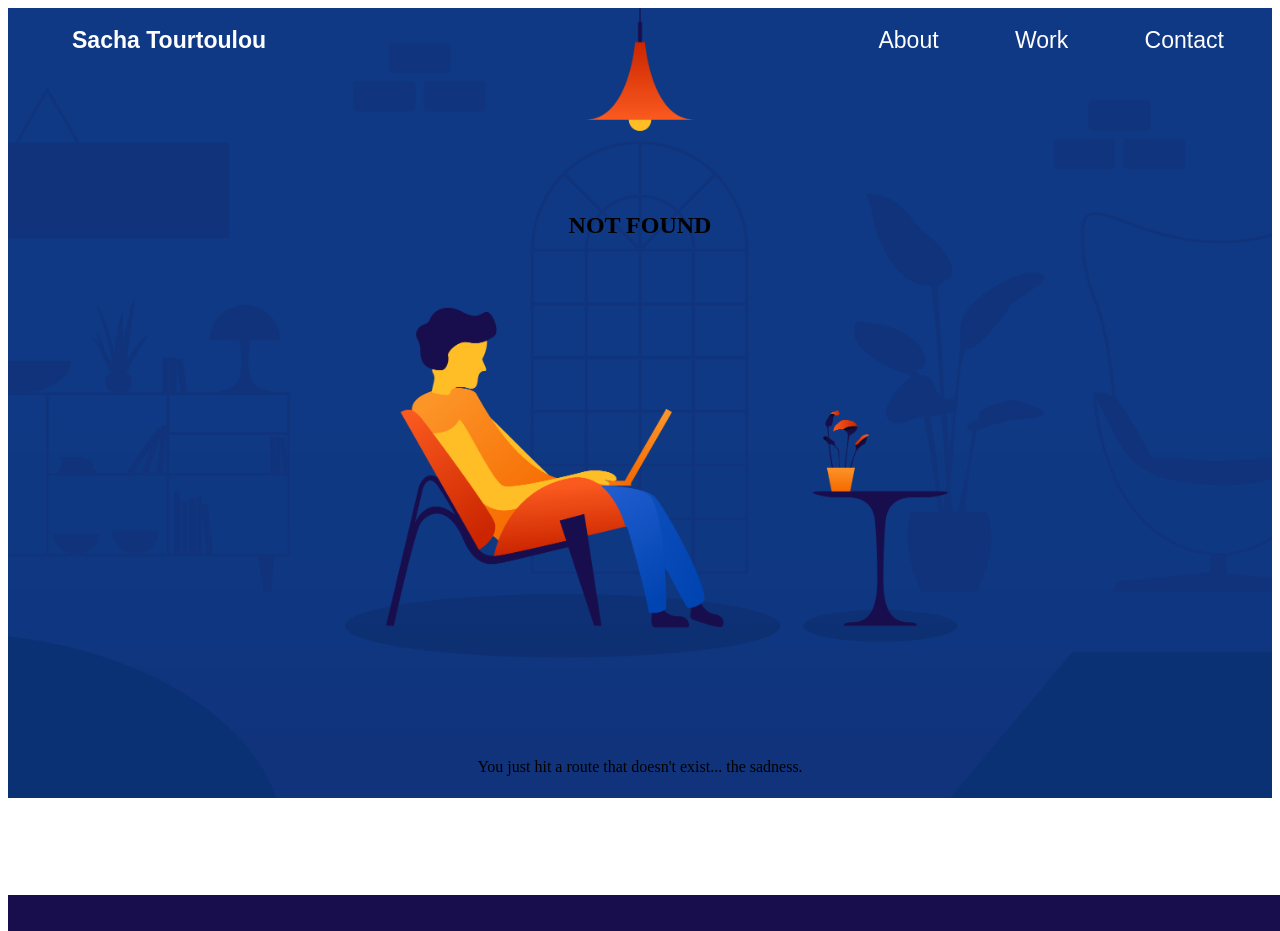
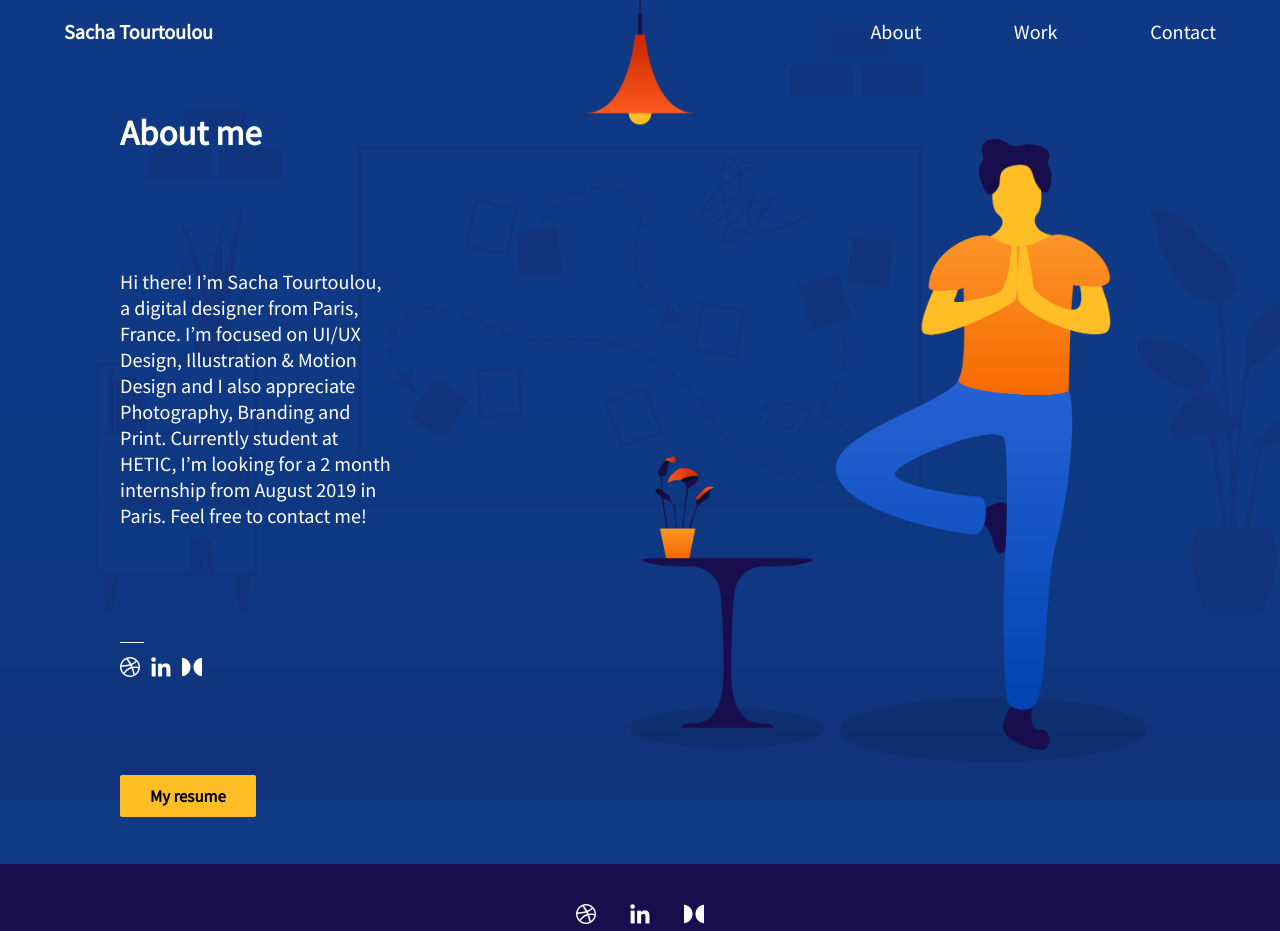
Before and after one commit to RomainMaillot/sachaTourtoulou-portfolio, a Gatsby site: page /about in a window 1280 px wide. Before the commit this address had no page. Shown: the top 931 px of the page. Built offline with nearby package versions, Linux system fonts and the light colour scheme; Gatsby itself is replaced by a stand-in of ours.

Commit message:
:spakles: Adding content on about page

```diff
--- a/src/components/header.js
+++ b/src/components/header.js
@@ -18,7 +18,7 @@ const Header = ({ siteTitle }) => (
       </texts.title>
       <containers.nav>
         <Link
-          to="/page-2"
+          to="/about"
           style={{
             color: `white`,
             textDecoration: `none`,
--- a/src/components/layout.js
+++ b/src/components/layout.js
@@ -53,7 +53,10 @@ const Layout = ({ children }) => (
         more: file(relativePath: { eq: "logos/more.png" }) {
           ...logos
         }
-        desktop: file(relativePath: { eq: "homepage.png" }) {
+        homepage: file(relativePath: { eq: "backgrounds/homepage_bg.png" }) {
+          ...background
+        }
+        about: file(relativePath: { eq: "backgrounds/about_bg.png" }) {
           ...background
         }
       }
@@ -61,29 +64,20 @@ const Layout = ({ children }) => (
     render={data => (
       <>
         <BackgroundImage Tag="section"
-                          fluid={data.desktop.childImageSharp.fluid}
+                          fluid={ children[0].props.title === 'Home' ? data.homepage.childImageSharp.fluid : data.about.childImageSharp.fluid }
                           style={{
                             backgroundPosition: 'top',
                             backgroundSize: 'contain',
                           }}
           >
           <Header siteTitle={data.site.siteMetadata.title} />
-          <div
-            style={{
-              margin: `0 auto`,
-              maxWidth: 960,
-              padding: `0px 1.0875rem 1.45rem`,
-              paddingTop: 0,
-            }}
-          >
-            <containers.main>{children}</containers.main>
-          </div>
+          <containers.main about={ children[0].props.title === 'About' ? true : false }>{children}</containers.main>
         </BackgroundImage>
         <containers.footer>
           <containers.logo>
-            <Img fixed={data.dribbble.childImageSharp.fixed} alt="Logo dribbble" />
-            <Img fixed={data.linkedin.childImageSharp.fixed} alt="Logo linkedin" />
-            <Img fixed={data.more.childImageSharp.fixed} alt="" />
+            <a href="https://dribbble.com/" target="_blank"><Img fixed={data.dribbble.childImageSharp.fixed} alt="Logo dribbble" /></a>
+            <a href="https://linkedin.com/" target="_blank"><Img fixed={data.linkedin.childImageSharp.fixed} alt="Logo linkedin" /></a>
+            <a href="#" target="_blank"><Img fixed={data.more.childImageSharp.fixed} alt="" /></a>
           </containers.logo>
           <texts.footer bold>
             © {new Date().getFullYear()}, Sacha Tourtoulou. All rights reserved.
--- /dev/null
+++ b/src/pages/about.js
@@ -0,0 +1,45 @@
+import React from "react"
+import { Link } from "gatsby"
+import Img from "gatsby-image"
+import { StaticQuery, graphql } from "gatsby"
+
+import Layout from "../components/layout"
+import SEO from "../components/seo"
+import GlobalStyles from '../styles/global'
+import { texts, containers } from '../styles/index'
+
+const SecondPage = () => (
+  <StaticQuery
+    query={graphql`
+      query ImageQuery {
+        dribbble: file(relativePath: { eq: "logos/dribbble.png" }) {
+          ...logos
+        }
+        linkedin: file(relativePath: { eq: "logos/linkedin.png" }) {
+          ...logos
+        }
+        more: file(relativePath: { eq: "logos/more.png" }) {
+          ...logos
+        }
+      }
+    `}
+    render={data => (<Layout>
+        <SEO title="About" />
+        <GlobalStyles />
+        <texts.title>About me</texts.title>
+        <texts.description>Hi there! I’m Sacha Tourtoulou, a digital designer from Paris, France. I’m focused on UI/UX Design, Illustration & Motion Design and I also appreciate Photography, Branding and Print.
+
+        Currently student at HETIC, I’m looking for a 2 month internship from August 2019 in Paris.
+
+        Feel free to contact me! </texts.description>
+        <containers.logos>
+          <a href="https://dribbble.com/" target="_blank"><Img fixed={data.dribbble.childImageSharp.fixed} alt="Logo dribbble" /></a>
+          <a href="https://linkedin.com/" target="_blank"><Img fixed={data.linkedin.childImageSharp.fixed} alt="Logo linkedin" /></a>
+          <a href="#" target="_blank"><Img fixed={data.more.childImageSharp.fixed} alt="" /></a>
+        </containers.logos>
+        <texts.button>My resume</texts.button>
+    </Layout>)}
+  />
+)
+
+export default SecondPage
--- a/src/pages/index.js
+++ b/src/pages/index.js
@@ -7,11 +7,11 @@ import GlobalStyles from '../styles/global'
 import { texts } from '../styles/index'
 
 const Home = () => (
-  <Layout>
+  <Layout background='homepage'>
     <SEO title="Home" description="This is my description." />
     <GlobalStyles />
     <texts.textBig>Hey! I’m Sacha, a digital designer from Paris, focused on UI/UX Design, Illustration & Motion Design. Currently student at HETIC. </texts.textBig>
-    <texts.button to="/work">see my work</texts.button>
+    <texts.button to="/work">See my work</texts.button>
   </Layout>
 )
 
--- a/src/styles/constants.js
+++ b/src/styles/constants.js
@@ -12,12 +12,13 @@ const colors = {
 
 const sizes = {
     button: '1rem',
-    header: '1.44em',
+    header: '1.44rem',
+    description: '1.44rem',
     footer: '1.2em',
     title: '2.5rem',
     textBig: '2rem',
     text: '1em',
-    question: '1.25rem'
+    button: '1.2rem'
 }
 
 export {
--- a/src/styles/containers.js
+++ b/src/styles/containers.js
@@ -24,13 +24,13 @@ const nav = styled.nav`
 `
 
 const main = styled.main`
-    width: 100%;
+    width: ${ props => props.about ? '40%' : '100%' };
     height: 100vh;
-    padding: 15vh 0 10vh 0;
+    padding: ${ props => props.about ? '0 15vh 0 15vh' : '15vh 0 10vh 0' };
     display: flex;
     flex-direction: column;
-    align-items: center;
-    justify-content: space-between;
+    align-items: ${ props => props.about ? 'flex-start' : 'center' };
+    justify-content: ${ props => props.about ? 'space-around' : 'space-between' };
     box-sizing: border-box;
 `
 
@@ -53,10 +53,28 @@ const logo = styled.div`
     margin-bottom: 10px;
 `
 
+const logos = styled.div`
+    position: relative;
+    display: flex;
+    flex-direction: row;
+    justify-content: space-between;
+    width: 30%;
+    padding-top: 15px;
+    &::before {
+        content: "";
+        position: absolute;
+        top: 0;
+        width: 30%;
+        height: 1px;
+        background: white;
+    }
+`
+
 export {
     header,
     nav,
     footer,
     main,
-    logo
+    logo,
+    logos
 }
--- a/src/styles/global.js
+++ b/src/styles/global.js
@@ -3,11 +3,11 @@ import { colors } from './constants'
 
 const GlobalStyle = createGlobalStyle`
     @import url('https://fonts.googleapis.com/css?family=Open+Sans:400,600');
-    @import url('https://fonts.googleapis.com/css?family=Source+Sans+Pro&display=swap');
+    @import url('https://fonts.googleapis.com/css?family=Source+Sans+Pro&display=swap:400,600');
     body {
         margin: 0;
         padding: 0;
-        font-family: 'Open Sans', sans-serif;
+        font-family: 'Source Sans Pro', sans-serif;
         -webkit-font-smoothing: antialiased;
         -moz-osx-font-smoothing: grayscale;
         background: ${colors.blue};
--- a/src/styles/texts.js
+++ b/src/styles/texts.js
@@ -6,6 +6,7 @@ const title = styled.h1`
     font-size: ${props => props.header ? sizes.header : sizes.title};
     color: white;
     margin: 0;
+    font-weight: bold;
 `
 const text = styled.p`
     font-size: ${sizes.text};
@@ -17,7 +18,7 @@ const textBig = styled.p`
     font-size: ${sizes.textBig};
     color: white;
     font-weight: bold;
-    width: 70%;
+    width: 50%;
     margin: 0;
     text-align: center;
 `
@@ -41,6 +42,11 @@ const credits = styled.p`
     }
 `
 
+const description = styled.p`
+    font-size: ${sizes.description};
+    color: white;
+`
+
 const button = styled(Link)`
     color: black;
     border-radius: 2px;
@@ -58,5 +64,6 @@ export {
     textBig,
     footer,
     credits,
-    button
+    button,
+    description
 }
```
Also changed, not shown: src/pages/page-2.js (deleted, +0 -18 lines), src/images/backgrounds/about_bg.png (added), src/images/backgrounds/homepage_bg.png (renamed from src/images/homepage.png).
